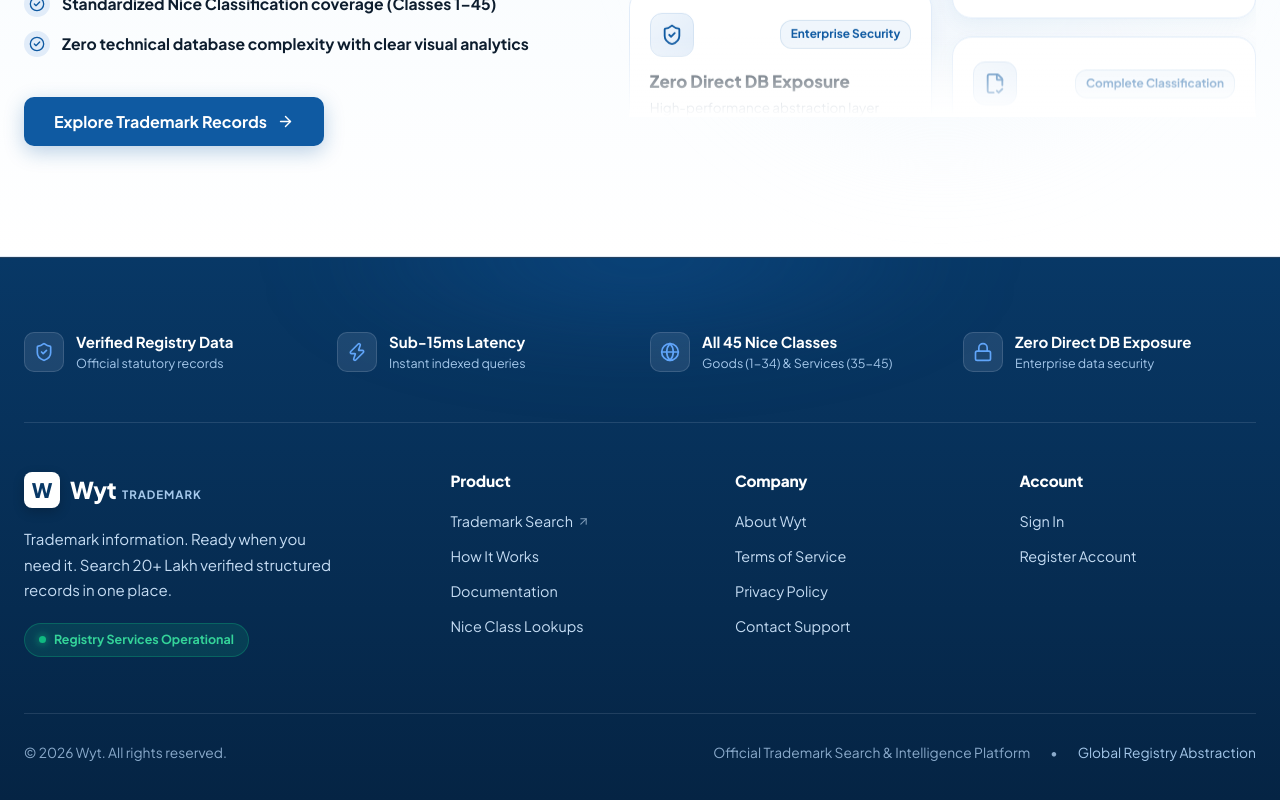
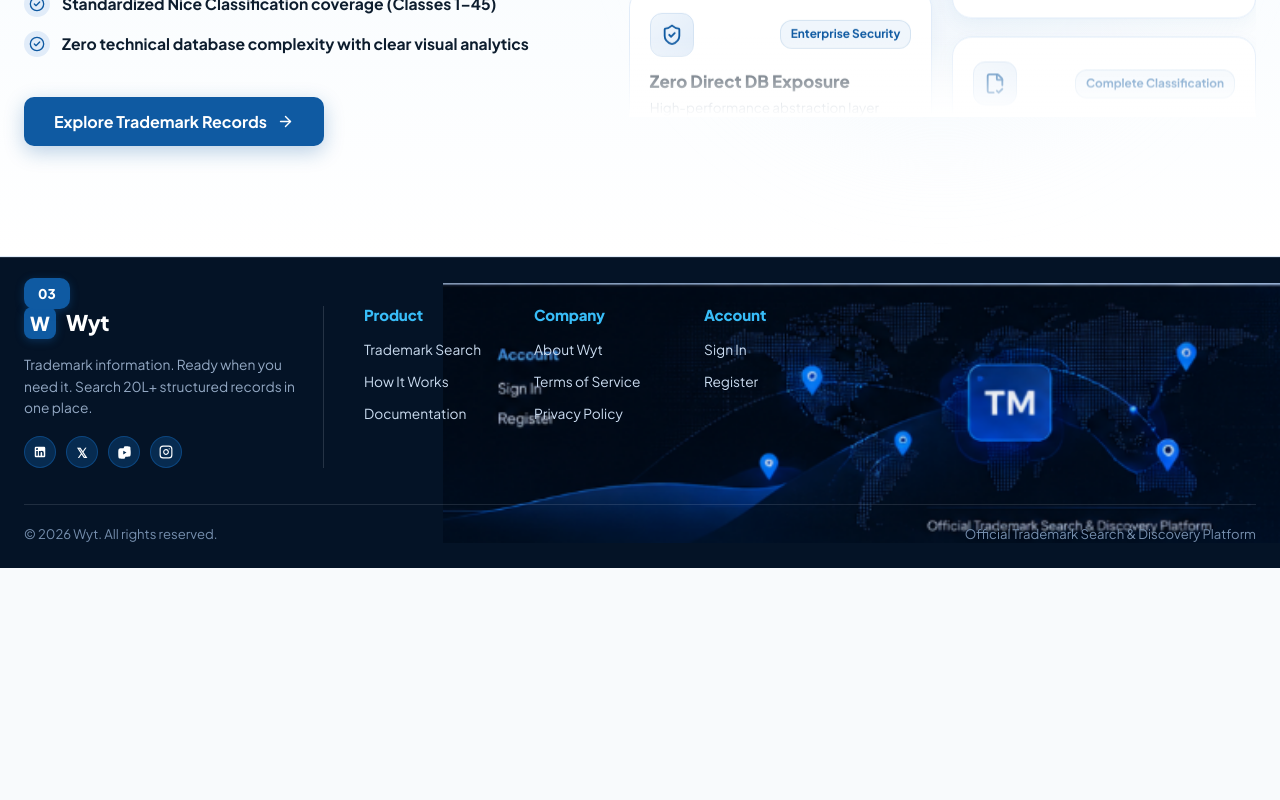
Before and after one commit to abitha340/wty, a React (Vite) app in the folder frontend/: page / in a window 1280 px wide. Shown: the part 7561-8361 px from the top of the page. After the commit the page ends 8129 px from the top, so only its background shows below. Built offline with nearby package versions, Linux system fonts and the light colour scheme.

Commit message:
feat: match Footer exactly with reference design including dark map TM badge and social buttons

```diff
--- a/frontend/src/components/Footer.jsx
+++ b/frontend/src/components/Footer.jsx
@@ -1,5 +1,5 @@
 import React from 'react';
-import { ShieldCheck, Zap, Globe, Lock, ArrowUpRight, Sparkles } from 'lucide-react';
+import footerMapTm from '../assets/footer_dark_map_tm.png';
 
 export default function Footer({ setActiveTab, onOpenAuthModal }) {
   const handleNav = (id) => {
@@ -9,202 +9,230 @@
 
   return (
     <footer style={{
-      background: 'linear-gradient(180deg, #083866 0%, #052444 100%)',
+      background: '#041326',
       color: '#ffffff',
-      borderTop: '1px solid rgba(225, 236, 249, 0.15)',
-      paddingTop: '72px',
-      paddingBottom: '36px',
+      borderTop: '1px solid rgba(225, 236, 249, 0.12)',
+      paddingTop: '48px',
+      paddingBottom: '24px',
       position: 'relative',
       overflow: 'hidden'
     }}>
 
-      {/* Soft Ambient Radial Light in Footer */}
+      {/* Top Left Section Number Pill '03' */}
       <div style={{
         position: 'absolute',
-        top: '-100px',
-        left: '50%',
-        transform: 'translateX(-50%)',
-        width: '700px',
-        height: '200px',
-        background: 'radial-gradient(ellipse at center, rgba(15, 90, 162, 0.4) 0%, transparent 70%)',
-        filter: 'blur(40px)',
-        pointerEvents: 'none'
-      }} />
+        top: '20px',
+        left: '24px',
+        display: 'inline-flex',
+        alignItems: 'center',
+        justifyContent: 'center',
+        padding: '5px 14px',
+        borderRadius: '10px',
+        background: '#0f5aa2',
+        color: '#ffffff',
+        fontSize: '0.84rem',
+        fontWeight: '800',
+        boxShadow: '0 2px 8px rgba(15, 90, 162, 0.4)',
+        zIndex: 10
+      }}>
+        03
+      </div>
 
-      <div className="container" style={{ maxWidth: '1360px', margin: '0 auto', padding: '0 24px', position: 'relative', zIndex: 1 }}>
+      {/* Right Side Dotted Dark World Map with Glowing TM Badge Background */}
+      <div style={{
+        position: 'absolute',
+        top: 0,
+        right: 0,
+        bottom: 0,
+        width: '52%',
+        display: 'flex',
+        alignItems: 'center',
+        justifyContent: 'flex-end',
+        pointerEvents: 'none',
+        zIndex: 1,
+        opacity: 0.95
+      }}>
+        <img
+          src={footerMapTm}
+          alt="Global Trademark Network"
+          style={{
+            height: '100%',
+            width: 'auto',
+            maxHeight: '260px',
+            objectFit: 'contain',
+            objectPosition: 'right center'
+          }}
+        />
+      </div>
+
+      <div className="container" style={{ maxWidth: '1400px', margin: '0 auto', padding: '0 24px', position: 'relative', zIndex: 2 }}>
 
         {/* =========================================================================
-            TOP TRUST & ASSURANCE PILLARS STRIP
+            MAIN FOOTER GRID: BRAND INFO + VERTICAL DIVIDER + 3 LINK COLUMNS
            ========================================================================= */}
         <div style={{
-          display: 'grid',
-          gridTemplateColumns: 'repeat(auto-fit, minmax(220px, 1fr))',
-          gap: '20px',
-          paddingBottom: '48px',
-          marginBottom: '48px',
-          borderBottom: '1px solid rgba(225, 236, 249, 0.12)'
-        }}>
-          <div style={{ display: 'flex', alignItems: 'center', gap: '12px' }}>
-            <div style={{
-              width: '40px',
-              height: '40px',
-              borderRadius: '10px',
-              background: 'rgba(225, 236, 249, 0.1)',
-              display: 'flex',
-              alignItems: 'center',
-              justifyContent: 'center',
-              border: '1px solid rgba(225, 236, 249, 0.15)'
-            }}>
-              <ShieldCheck size={20} color="#60a5fa" />
-            </div>
-            <div>
-              <div style={{ fontSize: '0.94rem', fontWeight: '700', color: '#ffffff' }}>Verified Registry Data</div>
-              <div style={{ fontSize: '0.78rem', color: '#a5c8eb' }}>Official statutory records</div>
-            </div>
-          </div>
+          display: 'flex',
+          alignItems: 'flex-start',
+          gap: '40px',
+          marginBottom: '36px',
+          flexWrap: 'wrap'
+        }} className="footer-main-row">
 
-          <div style={{ display: 'flex', alignItems: 'center', gap: '12px' }}>
-            <div style={{
-              width: '40px',
-              height: '40px',
-              borderRadius: '10px',
-              background: 'rgba(225, 236, 249, 0.1)',
-              display: 'flex',
-              alignItems: 'center',
-              justifyContent: 'center',
-              border: '1px solid rgba(225, 236, 249, 0.15)'
-            }}>
-              <Zap size={20} color="#60a5fa" />
-            </div>
-            <div>
-              <div style={{ fontSize: '0.94rem', fontWeight: '700', color: '#ffffff' }}>Sub-15ms Latency</div>
-              <div style={{ fontSize: '0.78rem', color: '#a5c8eb' }}>Instant indexed queries</div>
-            </div>
-          </div>
+          {/* Brand Info Column */}
+          <div style={{ maxWidth: '300px', paddingRight: '20px', borderRight: '1px solid rgba(225, 236, 249, 0.15)' }} className="footer-brand-col">
 
-          <div style={{ display: 'flex', alignItems: 'center', gap: '12px' }}>
-            <div style={{
-              width: '40px',
-              height: '40px',
-              borderRadius: '10px',
-              background: 'rgba(225, 236, 249, 0.1)',
-              display: 'flex',
-              alignItems: 'center',
-              justifyContent: 'center',
-              border: '1px solid rgba(225, 236, 249, 0.15)'
-            }}>
-              <Globe size={20} color="#60a5fa" />
-            </div>
-            <div>
-              <div style={{ fontSize: '0.94rem', fontWeight: '700', color: '#ffffff' }}>All 45 Nice Classes</div>
-              <div style={{ fontSize: '0.78rem', color: '#a5c8eb' }}>Goods (1-34) & Services (35-45)</div>
-            </div>
-          </div>
-
-          <div style={{ display: 'flex', alignItems: 'center', gap: '12px' }}>
-            <div style={{
-              width: '40px',
-              height: '40px',
-              borderRadius: '10px',
-              background: 'rgba(225, 236, 249, 0.1)',
-              display: 'flex',
-              alignItems: 'center',
-              justifyContent: 'center',
-              border: '1px solid rgba(225, 236, 249, 0.15)'
-            }}>
-              <Lock size={20} color="#60a5fa" />
-            </div>
-            <div>
-              <div style={{ fontSize: '0.94rem', fontWeight: '700', color: '#ffffff' }}>Zero Direct DB Exposure</div>
-              <div style={{ fontSize: '0.78rem', color: '#a5c8eb' }}>Enterprise data security</div>
-            </div>
-          </div>
-        </div>
-
-        {/* =========================================================================
-            MAIN FOOTER COLUMNS
-           ========================================================================= */}
-        <div style={{
-          display: 'grid',
-          gridTemplateColumns: '1.6fr 1fr 1fr 1fr',
-          gap: '48px',
-          marginBottom: '56px'
-        }} className="footer-links-grid">
-
-          {/* Brand Column */}
-          <div>
+            {/* Logo */}
             <div
               onClick={() => handleNav('landing')}
-              style={{ display: 'inline-flex', alignItems: 'center', gap: '10px', marginBottom: '18px', cursor: 'pointer' }}
+              style={{ display: 'inline-flex', alignItems: 'center', gap: '10px', marginBottom: '14px', cursor: 'pointer' }}
             >
               <div style={{
-                width: '36px',
-                height: '36px',
+                width: '32px',
+                height: '32px',
                 borderRadius: '8px',
-                background: '#ffffff',
+                background: '#0f5aa2',
                 display: 'flex',
                 alignItems: 'center',
                 justifyContent: 'center',
-                color: '#083866',
+                color: '#ffffff',
                 fontWeight: '900',
-                fontSize: '1.25rem',
-                boxShadow: '0 4px 12px rgba(0, 0, 0, 0.2)'
+                fontSize: '1.2rem',
+                boxShadow: '0 2px 8px rgba(15, 90, 162, 0.4)'
               }}>
                 W
               </div>
-              <div style={{ display: 'flex', alignItems: 'baseline', gap: '6px' }}>
-                <span style={{ fontSize: '1.45rem', fontWeight: '800', color: '#ffffff', letterSpacing: '-0.02em' }}>
-                  Wyt
-                </span>
-                <span style={{ fontSize: '0.72rem', fontWeight: '700', color: '#a5c8eb', letterSpacing: '0.08em', textTransform: 'uppercase' }}>
-                  TRADEMARK
-                </span>
-              </div>
+              <span style={{ fontSize: '1.35rem', fontWeight: '800', color: '#ffffff', letterSpacing: '-0.02em' }}>
+                Wyt
+              </span>
             </div>
 
+            {/* Description */}
             <p style={{
-              fontSize: '0.94rem',
-              color: '#c6ddf4',
-              lineHeight: 1.7,
-              maxWidth: '320px',
-              marginBottom: '20px'
+              fontSize: '0.86rem',
+              color: '#94a9c4',
+              lineHeight: 1.55,
+              marginBottom: '18px'
             }}>
-              Trademark information. Ready when you need it. Search 20+ Lakh verified structured records in one place.
+              Trademark information. Ready when you need it. Search 20L+ structured records in one place.
             </p>
 
-            {/* System Status Pill */}
-            <div style={{
-              display: 'inline-flex',
-              alignItems: 'center',
-              gap: '8px',
-              padding: '6px 14px',
-              borderRadius: '20px',
-              background: 'rgba(16, 185, 129, 0.15)',
-              border: '1px solid rgba(16, 185, 129, 0.3)',
-              fontSize: '0.78rem',
-              fontWeight: '700',
-              color: '#34d399'
-            }}>
-              <div style={{ width: '7px', height: '7px', borderRadius: '50%', background: '#10b981', boxShadow: '0 0 8px #10b981' }} />
-              <span>Registry Services Operational</span>
+            {/* Social Icons Row */}
+            <div style={{ display: 'flex', alignItems: 'center', gap: '10px' }}>
+              {/* LinkedIn */}
+              <a
+                href="#linkedin"
+                style={{
+                  width: '32px',
+                  height: '32px',
+                  borderRadius: '50%',
+                  background: 'rgba(15, 90, 162, 0.35)',
+                  border: '1px solid rgba(15, 90, 162, 0.6)',
+                  color: '#ffffff',
+                  display: 'flex',
+                  alignItems: 'center',
+                  justifyContent: 'center',
+                  textDecoration: 'none',
+                  transition: 'all 0.2s ease'
+                }}
+                onMouseEnter={(e) => e.currentTarget.style.background = '#0f5aa2'}
+                onMouseLeave={(e) => e.currentTarget.style.background = 'rgba(15, 90, 162, 0.35)'}
+              >
+                <svg width="14" height="14" viewBox="0 0 24 24" fill="currentColor">
+                  <path d="M19 3a2 2 0 0 1 2 2v14a2 2 0 0 1-2 2H5a2 2 0 0 1-2-2V5a2 2 0 0 1 2-2h14m-.5 15.5v-5.3a3.26 3.26 0 0 0-3.26-3.26c-.85 0-1.84.52-2.28 1.3v-1.11h-2.79v8.37h2.79v-4.93c0-.77.62-1.4 1.39-1.4a1.4 1.4 0 0 1 1.4 1.4v4.93h2.75M6.88 8.56a1.68 1.68 0 0 0 1.68-1.68c0-.93-.75-1.69-1.68-1.69a1.69 1.69 0 0 0-1.69 1.69c0 .93.76 1.68 1.69 1.68m1.39 9.94v-8.37H5.5v8.37h2.77z"/>
+                </svg>
+              </a>
+
+              {/* X / Twitter */}
+              <a
+                href="#twitter"
+                style={{
+                  width: '32px',
+                  height: '32px',
+                  borderRadius: '50%',
+                  background: 'rgba(15, 90, 162, 0.35)',
+                  border: '1px solid rgba(15, 90, 162, 0.6)',
+                  color: '#ffffff',
+                  display: 'flex',
+                  alignItems: 'center',
+                  justifyContent: 'center',
+                  textDecoration: 'none',
+                  fontSize: '0.84rem',
+                  fontWeight: '800',
+                  transition: 'all 0.2s ease'
+                }}
+                onMouseEnter={(e) => e.currentTarget.style.background = '#0f5aa2'}
+                onMouseLeave={(e) => e.currentTarget.style.background = 'rgba(15, 90, 162, 0.35)'}
+              >
+                𝕏
+              </a>
+
+              {/* YouTube */}
+              <a
+                href="#youtube"
+                style={{
+                  width: '32px',
+                  height: '32px',
+                  borderRadius: '50%',
+                  background: 'rgba(15, 90, 162, 0.35)',
+                  border: '1px solid rgba(15, 90, 162, 0.6)',
+                  color: '#ffffff',
+                  display: 'flex',
+                  alignItems: 'center',
+                  justifyContent: 'center',
+                  textDecoration: 'none',
+                  transition: 'all 0.2s ease'
+                }}
+                onMouseEnter={(e) => e.currentTarget.style.background = '#0f5aa2'}
+                onMouseLeave={(e) => e.currentTarget.style.background = 'rgba(15, 90, 162, 0.35)'}
+              >
+                <svg width="15" height="15" viewBox="0 0 24 24" fill="currentColor">
+                  <path d="M10 15l5.19-3L10 9v6m11.56-7.83c.13.47.22 1.1.28 1.9.07.8.1 1.49.1 2.09L22 12c0 2.19-.16 3.8-.44 4.83-.25.9-.83 1.48-1.73 1.73-.47.13-1.33.22-2.65.28-1.3.07-2.49.1-3.59.1L12 22c-4.19 0-6.8-.16-7.83-.44-.9-.25-1.48-.83-1.73-1.73-.13-.47-.22-1.1-.28-1.9-.07-.8-.1-1.49-.1-2.09L2 12c0-2.19.16-3.8.44-4.83.25-.9.83-1.48 1.73-1.73.47-.13 1.33-.22 2.65-.28 1.3-.07 2.49-.1 3.59-.1L12 2c4.19 0 6.8.16 7.83.44.9.25 1.48.83 1.73 1.73z"/>
+                </svg>
+              </a>
+
+              {/* Instagram */}
+              <a
+                href="#instagram"
+                style={{
+                  width: '32px',
+                  height: '32px',
+                  borderRadius: '50%',
+                  background: 'rgba(15, 90, 162, 0.35)',
+                  border: '1px solid rgba(15, 90, 162, 0.6)',
+                  color: '#ffffff',
+                  display: 'flex',
+                  alignItems: 'center',
+                  justifyContent: 'center',
+                  textDecoration: 'none',
+                  transition: 'all 0.2s ease'
+                }}
+                onMouseEnter={(e) => e.currentTarget.style.background = '#0f5aa2'}
+                onMouseLeave={(e) => e.currentTarget.style.background = 'rgba(15, 90, 162, 0.35)'}
+              >
+                <svg width="14" height="14" viewBox="0 0 24 24" fill="none" stroke="currentColor" strokeWidth="2" strokeLinecap="round" strokeLinejoin="round">
+                  <rect x="2" y="2" width="20" height="20" rx="5" ry="5"></rect>
+                  <path d="M16 11.37A4 4 0 1 1 12.63 8 4 4 0 0 1 16 11.37z"></path>
+                  <line x1="17.5" y1="6.5" x2="17.51" y2="6.5"></line>
+                </svg>
+              </a>
             </div>
+
           </div>
 
-          {/* Product Links */}
-          <div>
-            <h4 style={{ fontSize: '0.96rem', fontWeight: '800', color: '#ffffff', marginBottom: '20px', letterSpacing: '-0.01em' }}>
+          {/* Product Column */}
+          <div style={{ minWidth: '130px' }}>
+            <h4 style={{ fontSize: '0.94rem', fontWeight: '800', color: '#38bdf8', marginBottom: '14px', letterSpacing: '-0.01em' }}>
               Product
             </h4>
-            <ul style={{ listStyle: 'none', padding: 0, margin: 0, display: 'flex', flexDirection: 'column', gap: '12px', fontSize: '0.9rem', color: '#c6ddf4' }}>
+            <ul style={{ listStyle: 'none', padding: 0, margin: 0, display: 'flex', flexDirection: 'column', gap: '10px', fontSize: '0.86rem', color: '#cbdcf0' }}>
               <li>
                 <a
                   onClick={() => handleNav('search')}
-                  style={{ cursor: 'pointer', transition: 'color 0.2s', display: 'inline-flex', alignItems: 'center', gap: '4px' }}
+                  style={{ cursor: 'pointer', transition: 'color 0.2s' }}
                   onMouseEnter={(e) => e.currentTarget.style.color = '#ffffff'}
-                  onMouseLeave={(e) => e.currentTarget.style.color = '#c6ddf4'}
+                  onMouseLeave={(e) => e.currentTarget.style.color = '#cbdcf0'}
                 >
-                  <span>Trademark Search</span>
-                  <ArrowUpRight size={13} opacity={0.6} />
+                  Trademark Search
                 </a>
               </li>
               <li>
@@ -212,7 +240,7 @@
                   onClick={() => handleNav('how-it-works')}
                   style={{ cursor: 'pointer', transition: 'color 0.2s' }}
                   onMouseEnter={(e) => e.currentTarget.style.color = '#ffffff'}
-                  onMouseLeave={(e) => e.currentTarget.style.color = '#c6ddf4'}
+                  onMouseLeave={(e) => e.currentTarget.style.color = '#cbdcf0'}
                 >
                   How It Works
                 </a>
@@ -222,36 +250,26 @@
                   onClick={() => handleNav('docs')}
                   style={{ cursor: 'pointer', transition: 'color 0.2s' }}
                   onMouseEnter={(e) => e.currentTarget.style.color = '#ffffff'}
-                  onMouseLeave={(e) => e.currentTarget.style.color = '#c6ddf4'}
+                  onMouseLeave={(e) => e.currentTarget.style.color = '#cbdcf0'}
                 >
                   Documentation
-                </a>
-              </li>
-              <li>
-                <a
-                  onClick={() => handleNav('search')}
-                  style={{ cursor: 'pointer', transition: 'color 0.2s' }}
-                  onMouseEnter={(e) => e.currentTarget.style.color = '#ffffff'}
-                  onMouseLeave={(e) => e.currentTarget.style.color = '#c6ddf4'}
-                >
-                  Nice Class Lookups
                 </a>
               </li>
             </ul>
           </div>
 
-          {/* Company Links */}
-          <div>
-            <h4 style={{ fontSize: '0.96rem', fontWeight: '800', color: '#ffffff', marginBottom: '20px', letterSpacing: '-0.01em' }}>
+          {/* Company Column */}
+          <div style={{ minWidth: '130px' }}>
+            <h4 style={{ fontSize: '0.94rem', fontWeight: '800', color: '#38bdf8', marginBottom: '14px', letterSpacing: '-0.01em' }}>
               Company
             </h4>
-            <ul style={{ listStyle: 'none', padding: 0, margin: 0, display: 'flex', flexDirection: 'column', gap: '12px', fontSize: '0.9rem', color: '#c6ddf4' }}>
+            <ul style={{ listStyle: 'none', padding: 0, margin: 0, display: 'flex', flexDirection: 'column', gap: '10px', fontSize: '0.86rem', color: '#cbdcf0' }}>
               <li>
                 <a
                   onClick={() => handleNav('landing')}
                   style={{ cursor: 'pointer', transition: 'color 0.2s' }}
                   onMouseEnter={(e) => e.currentTarget.style.color = '#ffffff'}
-                  onMouseLeave={(e) => e.currentTarget.style.color = '#c6ddf4'}
+                  onMouseLeave={(e) => e.currentTarget.style.color = '#cbdcf0'}
                 >
                   About Wyt
                 </a>
@@ -261,7 +279,7 @@
                   onClick={() => handleNav('landing')}
                   style={{ cursor: 'pointer', transition: 'color 0.2s' }}
                   onMouseEnter={(e) => e.currentTarget.style.color = '#ffffff'}
-                  onMouseLeave={(e) => e.currentTarget.style.color = '#c6ddf4'}
+                  onMouseLeave={(e) => e.currentTarget.style.color = '#cbdcf0'}
                 >
                   Terms of Service
                 </a>
@@ -271,36 +289,26 @@
                   onClick={() => handleNav('landing')}
                   style={{ cursor: 'pointer', transition: 'color 0.2s' }}
                   onMouseEnter={(e) => e.currentTarget.style.color = '#ffffff'}
-                  onMouseLeave={(e) => e.currentTarget.style.color = '#c6ddf4'}
+                  onMouseLeave={(e) => e.currentTarget.style.color = '#cbdcf0'}
                 >
                   Privacy Policy
-                </a>
-              </li>
-              <li>
-                <a
-                  onClick={() => handleNav('docs')}
-                  style={{ cursor: 'pointer', transition: 'color 0.2s' }}
-                  onMouseEnter={(e) => e.currentTarget.style.color = '#ffffff'}
-                  onMouseLeave={(e) => e.currentTarget.style.color = '#c6ddf4'}
-                >
-                  Contact Support
                 </a>
               </li>
             </ul>
           </div>
 
-          {/* Account Links */}
-          <div>
-            <h4 style={{ fontSize: '0.96rem', fontWeight: '800', color: '#ffffff', marginBottom: '20px', letterSpacing: '-0.01em' }}>
+          {/* Account Column */}
+          <div style={{ minWidth: '110px' }}>
+            <h4 style={{ fontSize: '0.94rem', fontWeight: '800', color: '#38bdf8', marginBottom: '14px', letterSpacing: '-0.01em' }}>
               Account
             </h4>
-            <ul style={{ listStyle: 'none', padding: 0, margin: 0, display: 'flex', flexDirection: 'column', gap: '12px', fontSize: '0.9rem', color: '#c6ddf4' }}>
+            <ul style={{ listStyle: 'none', padding: 0, margin: 0, display: 'flex', flexDirection: 'column', gap: '10px', fontSize: '0.86rem', color: '#cbdcf0' }}>
               <li>
                 <a
                   onClick={() => onOpenAuthModal('login')}
                   style={{ cursor: 'pointer', transition: 'color 0.2s' }}
                   onMouseEnter={(e) => e.currentTarget.style.color = '#ffffff'}
-                  onMouseLeave={(e) => e.currentTarget.style.color = '#c6ddf4'}
+                  onMouseLeave={(e) => e.currentTarget.style.color = '#cbdcf0'}
                 >
                   Sign In
                 </a>
@@ -310,9 +318,9 @@
                   onClick={() => onOpenAuthModal('register')}
                   style={{ cursor: 'pointer', transition: 'color 0.2s' }}
                   onMouseEnter={(e) => e.currentTarget.style.color = '#ffffff'}
-                  onMouseLeave={(e) => e.currentTarget.style.color = '#c6ddf4'}
+                  onMouseLeave={(e) => e.currentTarget.style.color = '#cbdcf0'}
                 >
-                  Register Account
+                  Register
                 </a>
               </li>
             </ul>
@@ -325,37 +333,32 @@
            ========================================================================= */}
         <div style={{
           borderTop: '1px solid rgba(225, 236, 249, 0.12)',
-          paddingTop: '28px',
+          paddingTop: '18px',
           display: 'flex',
           alignItems: 'center',
           justifyContent: 'space-between',
-          fontSize: '0.86rem',
-          color: '#8aaacb',
+          fontSize: '0.82rem',
+          color: '#768fae',
           flexWrap: 'wrap',
-          gap: '16px'
+          gap: '12px'
         }}>
           <div>
             © 2026 Wyt. All rights reserved.
           </div>
-          <div style={{ display: 'flex', alignItems: 'center', gap: '20px' }}>
-            <span>Official Trademark Search & Intelligence Platform</span>
-            <span>•</span>
-            <span style={{ color: '#a5c8eb' }}>Global Registry Abstraction</span>
+          <div>
+            Official Trademark Search & Discovery Platform
           </div>
         </div>
 
       </div>
 
       <style>{`
-        @media (max-width: 900px) {
-          .footer-links-grid {
-            grid-template-columns: 1fr 1fr !important;
-            gap: 32px !important;
-          }
-        }
-        @media (max-width: 600px) {
-          .footer-links-grid {
-            grid-template-columns: 1fr !important;
+        @media (max-width: 820px) {
+          .footer-brand-col {
+            border-right: none !important;
+            padding-right: 0 !important;
+            width: 100% !important;
+            max-width: 100% !important;
           }
         }
       `}</style>
```
Also changed, not shown: frontend/public/assets/footer_dark_map_tm.png (added), frontend/src/assets/footer_dark_map_tm.png (added).
